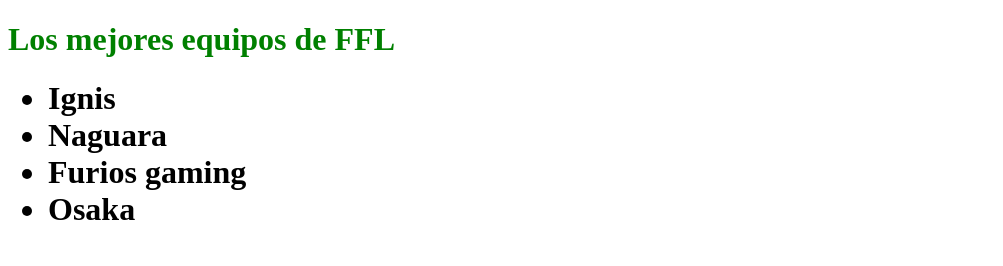
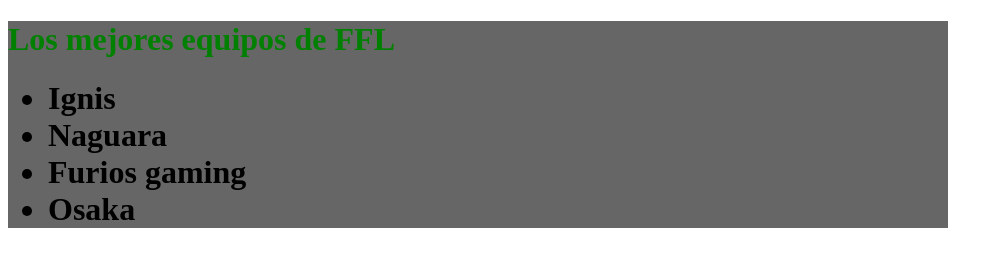
Before and after one commit to andronpm/prueba2, a plain HTML site: page index.html in a window 1280 px wide. Shown: the whole page, without its empty margins (0-1003 px from the left). Drawn offline with Linux system fonts and the light colour scheme.

Commit message:
modificacion del background

```diff
--- a/styles.css
+++ b/styles.css
@@ -1,6 +1,7 @@
 div{
 	width: 940px;
 	margin: 0;
+	background: #666666;
 }
 
 div h1{
```
